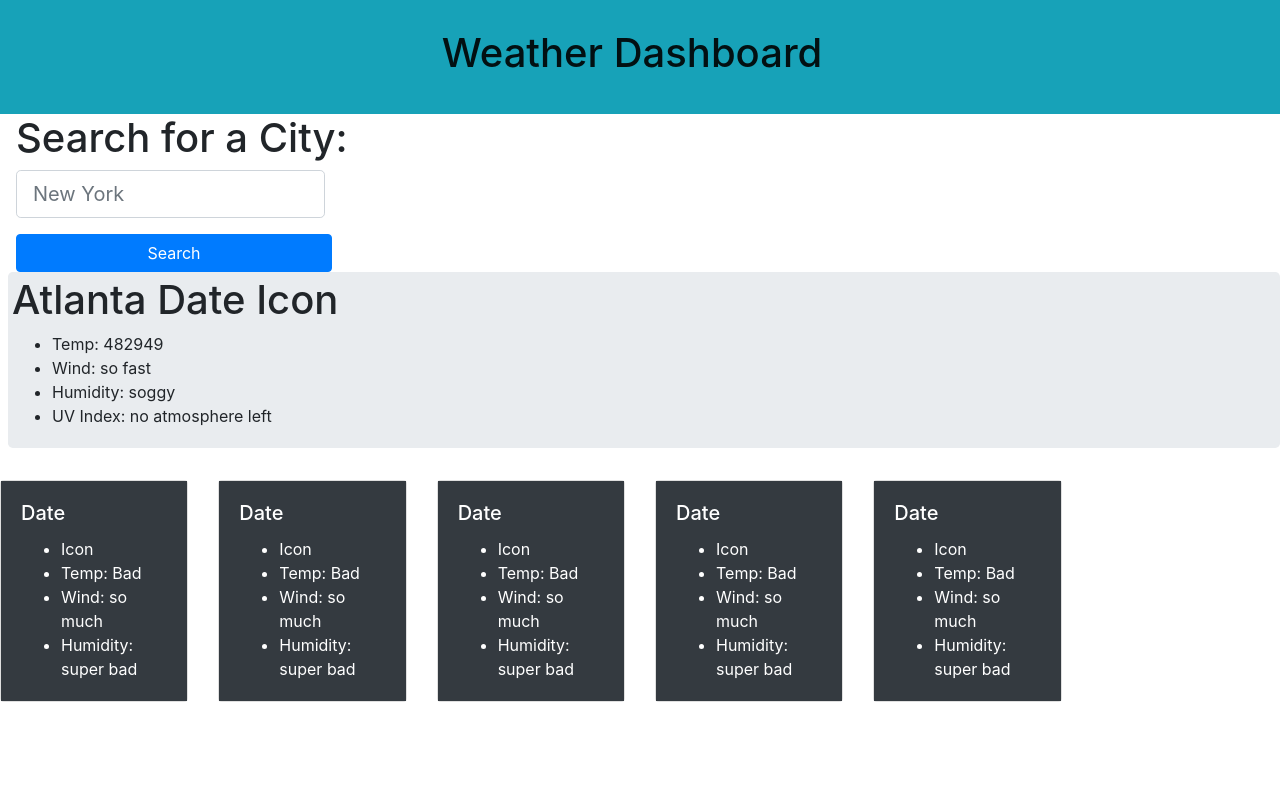
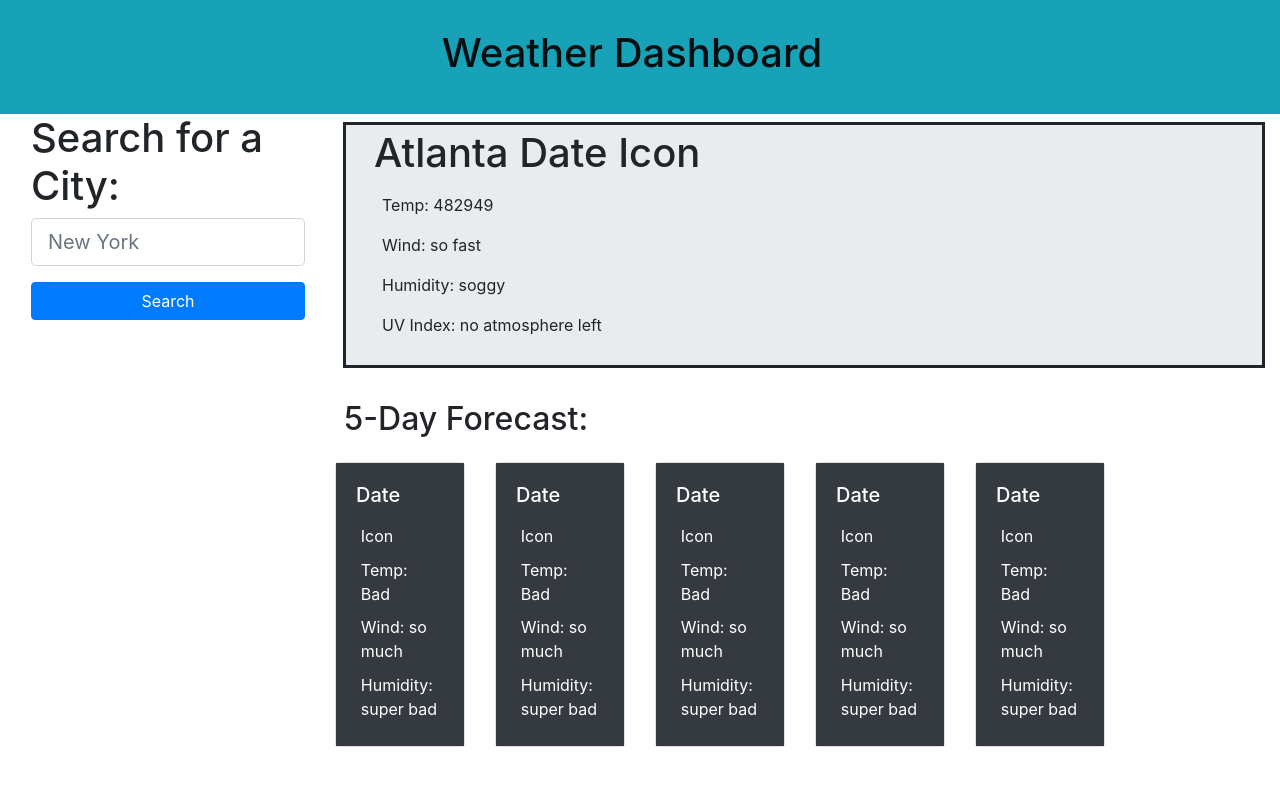
Before and after one commit to teastarling/weather-dashboard, a plain HTML site: page index.html in a window 1280 px wide. Drawn offline with nearby package versions, Linux system fonts and the light colour scheme.

Commit message:
mock-up layout finalized in HTML and CSS excluding list from local storage

```diff
--- a/assets/css/style.css
+++ b/assets/css/style.css
@@ -0,0 +1,28 @@
+body {
+    width: 100%
+}
+
+li {
+    list-style-type: none;
+}
+
+.jumbotron {
+    border-style: solid;
+    border-radius: 0;
+}
+
+.card-text {
+    margin-left: -2.5rem;
+}
+
+.card-text li {
+    padding: 0.3rem;
+}
+
+#one-day-forecast {
+    margin-left: -1rem;
+}
+
+#one-day-forecast li {
+    padding: 0.5rem;
+}
--- a/index.html
+++ b/index.html
@@ -16,20 +16,24 @@
         <span class="navbar-brand mb-0"><h1>Weather Dashboard</h1></span>
     </nav>
 
-
-    <h1 class="pl-3">Search for a City:</h1>
+  <main id="container" class="container-fluid">
+  <div class="row">
+    <div class="col-md-3 justify-content-center">
+    <h1 class=" pl-3 align-self-center">Search for a City:</h1>
     <form class="pl-3">
         <div class="form-row">
-          <div class="form-group col-md-3 input-group-lg">
+          <div class="form-group input-group-lg col-md-12">
             <input id="city-input" type="city" class="form-control" id="city-input" placeholder="New York">
           </div>
         </div>
-        <button id="search-btn" type="submit" class="btn btn-primary col-md-3">Search</button>
+        <button id="search-btn" type="submit" class="btn btn-primary col-md-12">Search</button>
     </form>
+    </div>
 
-    <div class="jumbotron p-1 ml-2">
-      <h1 class="display-6">Atlanta Date Icon</h1>
-      <ul>
+  <div class="col-md-9">
+    <div class="jumbotron p-1 mt-2 ml-2">
+      <h1 class="display-6 ml-4">Atlanta Date Icon</h1>
+      <ul id="one-day-forecast">
         <li>Temp: 482949</li>
         <li>Wind: so fast</li>
         <li>Humidity: soggy</li>
@@ -38,7 +42,10 @@
     </div>
 
     <div class="row">
-      <div class="col-sm-2">
+    <h2 class="display-7 ml-4 pb-3">5-Day Forecast:</h2>
+    </div>
+    <div class="row">
+      <div class="col-2">
         <div class="card">
           <div class="card-body bg-dark text-white">
             <h5 class="card-title">Date</h5>
@@ -51,7 +58,7 @@
           </div>
         </div>
       </div>
-      <div class="col-sm-2">
+      <div class="col-2">
         <div class="card">
           <div class="card-body bg-dark text-white">
             <h5 class="card-title">Date</h5>
@@ -64,7 +71,7 @@
           </div>
         </div>
       </div>
-      <div class="col-sm-2">
+      <div class="col-2">
         <div class="card">
           <div class="card-body bg-dark text-white">
             <h5 class="card-title">Date</h5>
@@ -77,7 +84,7 @@
           </div>
         </div>
       </div>
-      <div class="col-sm-2">
+      <div class="col-2">
         <div class="card">
           <div class="card-body bg-dark text-white">
             <h5 class="card-title">Date</h5>
@@ -90,7 +97,7 @@
           </div>
         </div>
       </div>
-      <div class="col-sm-2">
+      <div class="col-2">
         <div class="card">
           <div class="card-body bg-dark text-white">
             <h5 class="card-title">Date</h5>
@@ -104,6 +111,9 @@
         </div>
       </div>
     </div>
+  </div>
+  </div>
+  </main>
 
 
 
```
